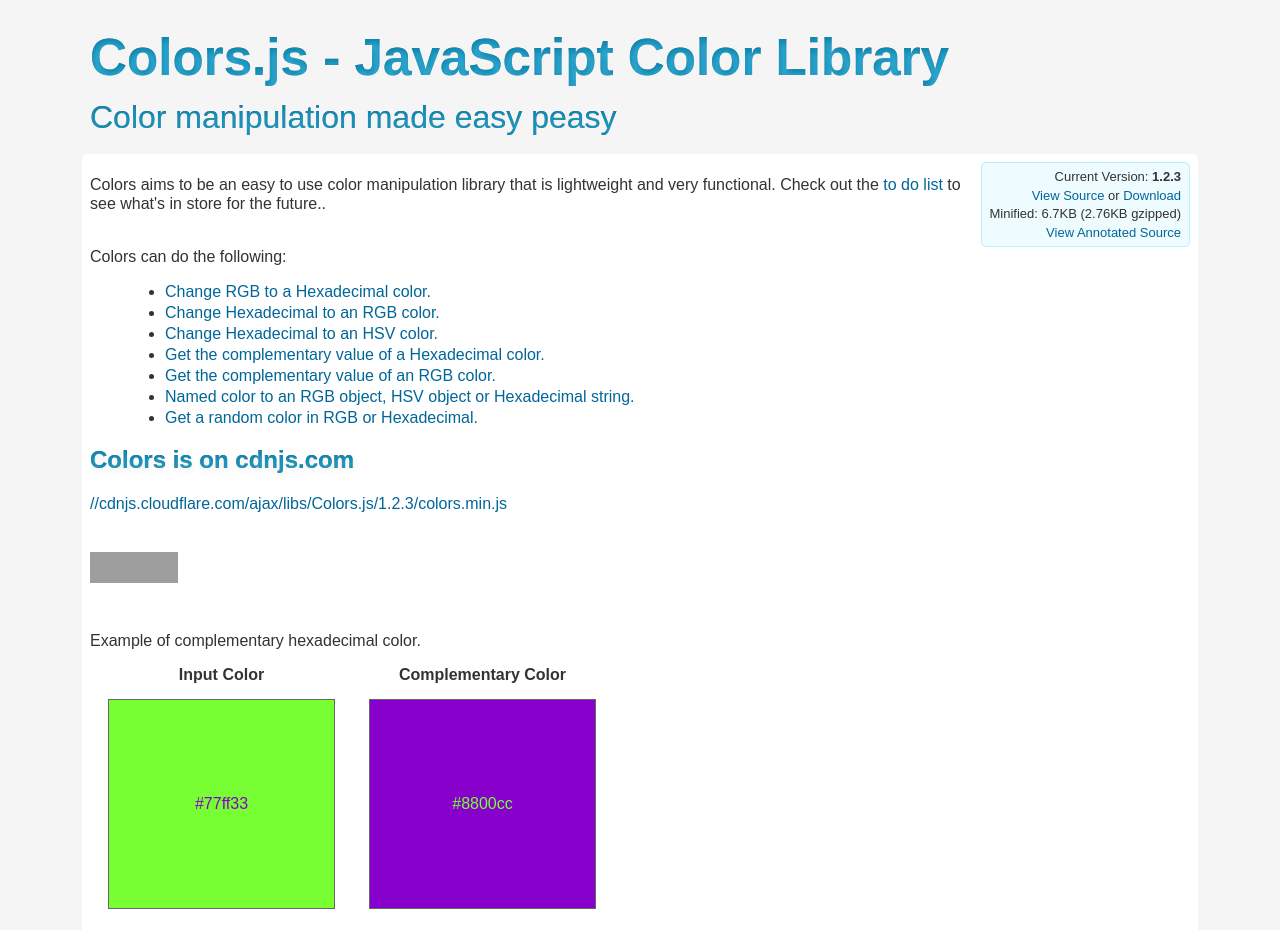
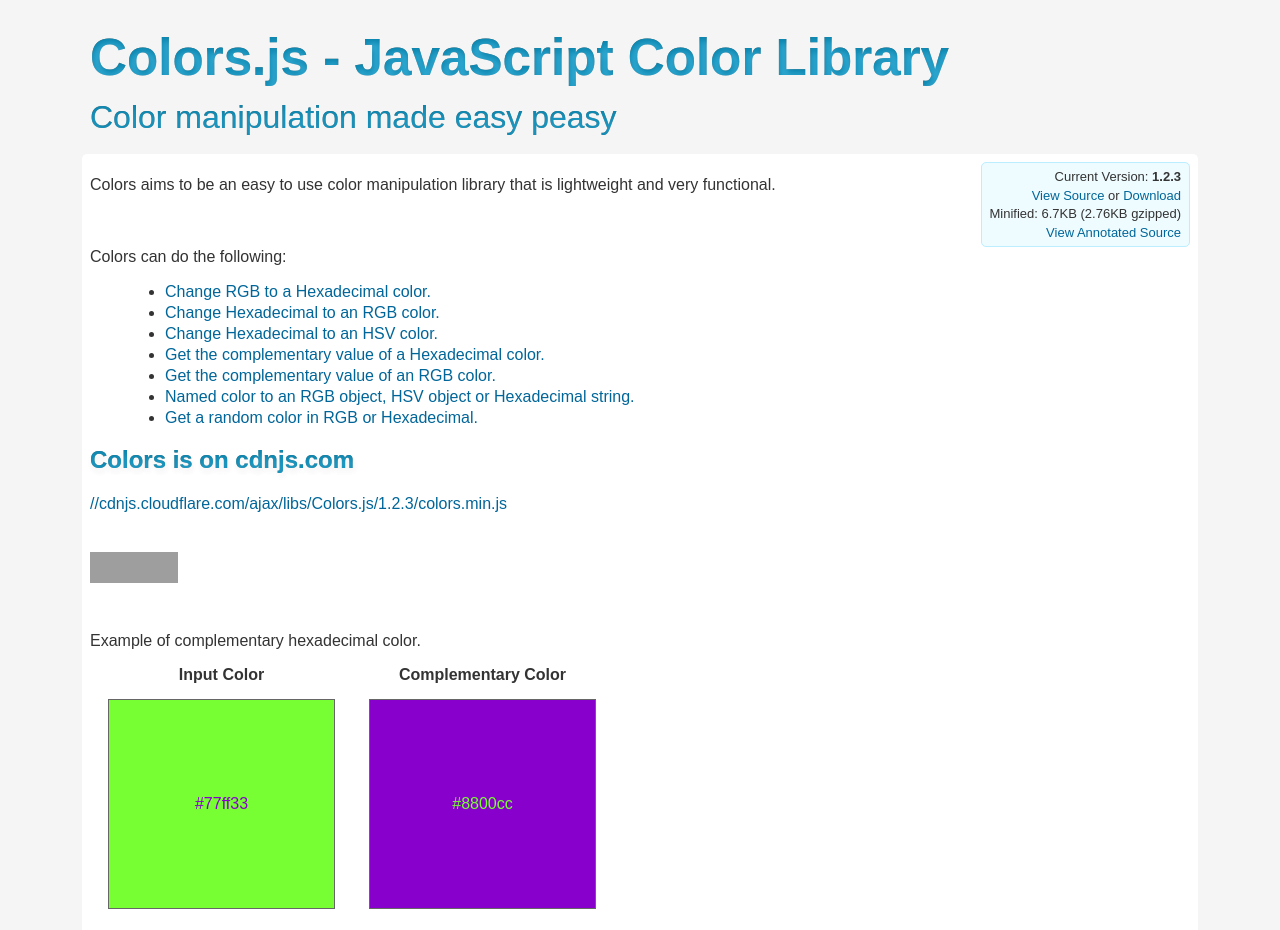
Before and after one commit to mbjordan/Colors, a plain HTML site: page index.html in a window 1280 px wide. Shown: the top 930 px of the page. Drawn offline with nearby package versions, Linux system fonts and the light colour scheme; grey boxes are pictures that could not be loaded.

Commit message:
Removed un-needed shit 5

```diff
--- a/index.html
+++ b/index.html
@@ -19,7 +19,7 @@
     <p> Minified: 6.7KB (2.76KB gzipped)</p>
     <p><a href="docs/colors.html">View Annotated Source</a></p>
   </div>
-  <p> Colors aims to be an easy to use color manipulation library that is lightweight and very functional. Check out the <a href="#todo" class="scroll">to do list</a> to see what's in store for the future.. </p>
+  <p> Colors aims to be an easy to use color manipulation library that is lightweight and very functional.</p>
   <p style="clear:both">Colors can do the following:</p>
   <ul>
     <li> <a href="#rgb2hex" class="scroll">Change RGB to a Hexadecimal color.</a> </li>
```
